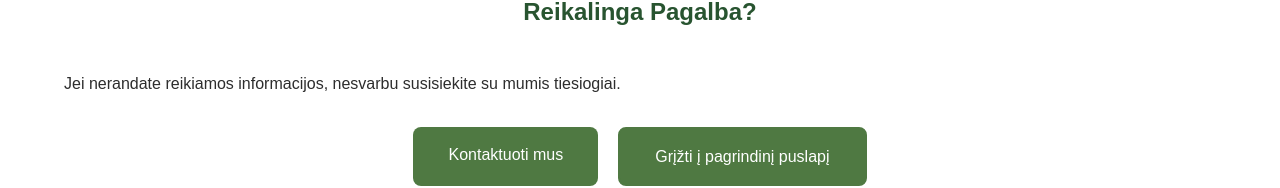
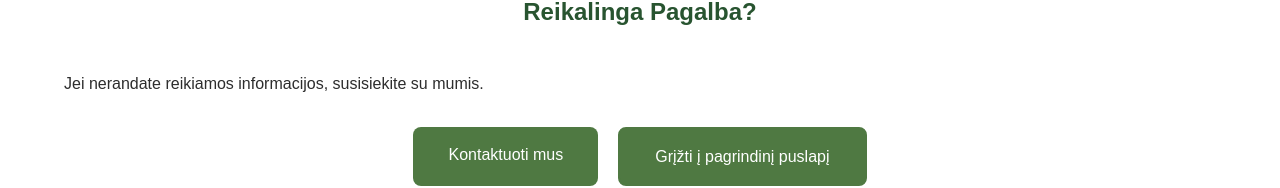
Before and after one commit to Pukis05/misko-ritmu, a Next.js app: page /helpful-links in a window 1280 px wide. Shown: the part 1380-1568 px from the top of the page. Built offline with nearby package versions, Linux system fonts and the light colour scheme.

Commit message:
some text change

```diff
--- a/app/helpful-links/page.tsx
+++ b/app/helpful-links/page.tsx
@@ -70,7 +70,7 @@ export default function HelpfulLinks() {
             <section className="alt">
                 <div className="container">
                     <h2>Reikalinga Pagalba?</h2>
-                    <p>Jei nerandate reikiamos informacijos, nesvarbu susisiekite su mumis tiesiogiai.</p>
+                    <p>Jei nerandate reikiamos informacijos, susisiekite su mumis.</p>
                     <div className="button-group">
                         <a href="/#contact" className="btn-primary">Kontaktuoti mus</a>
                         <a href="/" className="btn-secondary">Grįžti į pagrindinį puslapį</a>
```
